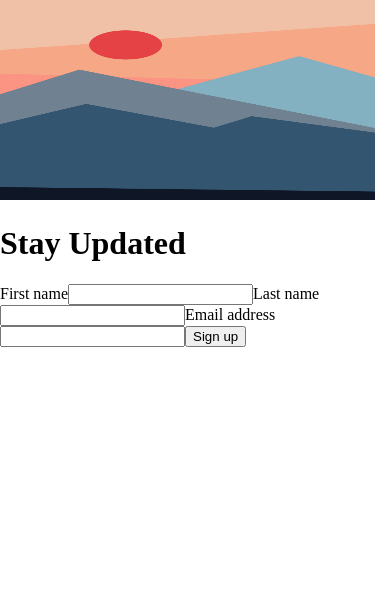
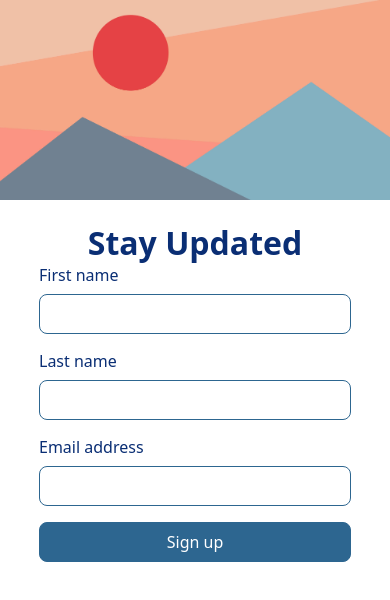
Before and after one commit to annieol/annie-baines-uie-signup-form, an Angular app: page / in a window 390 px wide. Shown: the top 600 px of the page. Built offline with nearby package versions, Linux system fonts and the light colour scheme.

Commit message:
feat: add styles for mobile view

```diff
--- a/src/app/sign-up/sign-up.html
+++ b/src/app/sign-up/sign-up.html
@@ -1,17 +1,20 @@
-<img src="images/sunset.jpg" alt="" width="375" height="200" />
+<img src="images/sunset.jpg" alt="" width="375" height="200" class="sign-up__banner" />
 @if (hasSubmitted()) {
-  <h1>Thank you for signing up</h1>
-  <p>We'll keep you updated with our latest products.</p>
+  <div class="sign-up__success">
+    <h1 class="sign-up__heading">Thank you for signing up</h1>
+    <p class="sign-up__confirmation">We'll keep you updated with our latest products.</p>
+  </div>
 } @else {
-  <h1>Stay Updated</h1>
-  <form [formRoot]="signUpForm">
+  <h1 class="sign-up__heading">Stay Updated</h1>
+  <form [formRoot]="signUpForm" class="sign-up__form">
     @for (fieldConfig of signUpFields; track fieldConfig.name) {
+      <div class="sign-up__field">
         @let fieldName = fieldConfig.name;
         @let field = signUpForm[fieldName];
         @let fieldInvalid = field().touched() && field().invalid();
         @let errorId = fieldName + '-error';
 
-      <label [for]="fieldName">{{ fieldConfig.label }}</label>
+        <label [for]="fieldName" class="sign-up__label">{{ fieldConfig.label }}</label>
         <input
           [formField]="signUpForm[fieldName]"
           [id]="fieldName"
@@ -19,13 +22,16 @@
           [autocomplete]="fieldConfig.autocomplete"
           [aria-invalid]="fieldInvalid"
           [aria-describedby]="fieldInvalid ? errorId : null"
+          class="sign-up__input"
+          [class.sign-up__input--error]="fieldInvalid"
         />
 
         @if (fieldInvalid) {
-        <p [id]="errorId">{{ field().errors()[0]?.message }}</p>
+          <p [id]="errorId" class="sign-up__error">{{ field().errors()[0]?.message }}</p>
         }
+      </div>
     }
 
-    <button type="submit">Sign up</button>
+    <button type="submit" class="sign-up__button">Sign up</button>
   </form>
 }
--- a/src/app/sign-up/sign-up.scss
+++ b/src/app/sign-up/sign-up.scss
@@ -0,0 +1,64 @@
+@use '../../styles/_variables' as *;
+
+.sign-up {
+  &__success,
+  &__form,
+  &__field {
+    display: flex;
+    flex-direction: column;
+  }
+
+  &__success,
+  &__form {
+    width: 80%;
+    gap: $spacing-md;
+    margin: auto;
+  }
+
+  &__banner {
+    width: 100%;
+    object-fit: cover;
+    object-position: center 20%;
+  }
+
+  &__heading {
+    font-size: $font-size-lg;
+    text-align: center;
+    margin: $spacing-md 0 0;
+  }
+
+  &__label {
+    margin-bottom: $spacing-sm;
+  }
+
+  &__input,
+  &__button {
+    font: inherit;
+    padding: $spacing-sm;
+    border-radius: $border-radius;
+    border: 1px solid $colour-blue;
+  }
+
+  &__input {
+    color: $colour-black;
+  }
+
+  &__input--error {
+    background-color: $colour-peach;
+    border: 1px solid $colour-red;
+  }
+
+  &__error {
+    color: $colour-red;
+    margin-top: $spacing-xs;
+  }
+
+  &__confirmation {
+    text-align: center;
+  }
+
+  &__button {
+    background-color: $colour-blue;
+    color: $colour-white;
+  }
+}
--- a/src/styles.scss
+++ b/src/styles.scss
@@ -1,3 +1,5 @@
+@use './styles/variables' as *;
+
 *,
 *::before,
 *::after {
@@ -6,4 +8,17 @@
 
 body {
   margin: 0;
+  font-family:
+    system-ui,
+    -apple-system,
+    BlinkMacSystemFont,
+    'Segoe UI',
+    Roboto,
+    Oxygen,
+    Ubuntu,
+    Cantarell,
+    'Open Sans',
+    'Helvetica Neue',
+    sans-serif;
+  color: $colour-navy;
 }
--- /dev/null
+++ b/src/styles/_variables.scss
@@ -0,0 +1,24 @@
+// Breakpoints
+$breakpoint-desktop: 1024px;
+
+// Colours
+$colour-red: #c62828;
+$colour-peach: #f2c1a7;
+$colour-blue: #2d6690;
+$colour-navy: #0a2e74;
+$colour-black: #010203;
+$colour-white: #ffffff;
+
+// Font sizes
+$font-size-sm: 0.75rem;
+$font-size-md: 1rem;
+$font-size-lg: 2rem;
+
+// Spacing
+$spacing-xs: 0.25rem;
+$spacing-sm: 0.5rem;
+$spacing-md: 1rem;
+$spacing-lg: 1.5rem;
+
+// Border
+$border-radius: 8px;
```
Lines whose indentation alone changed are shown as unchanged.
